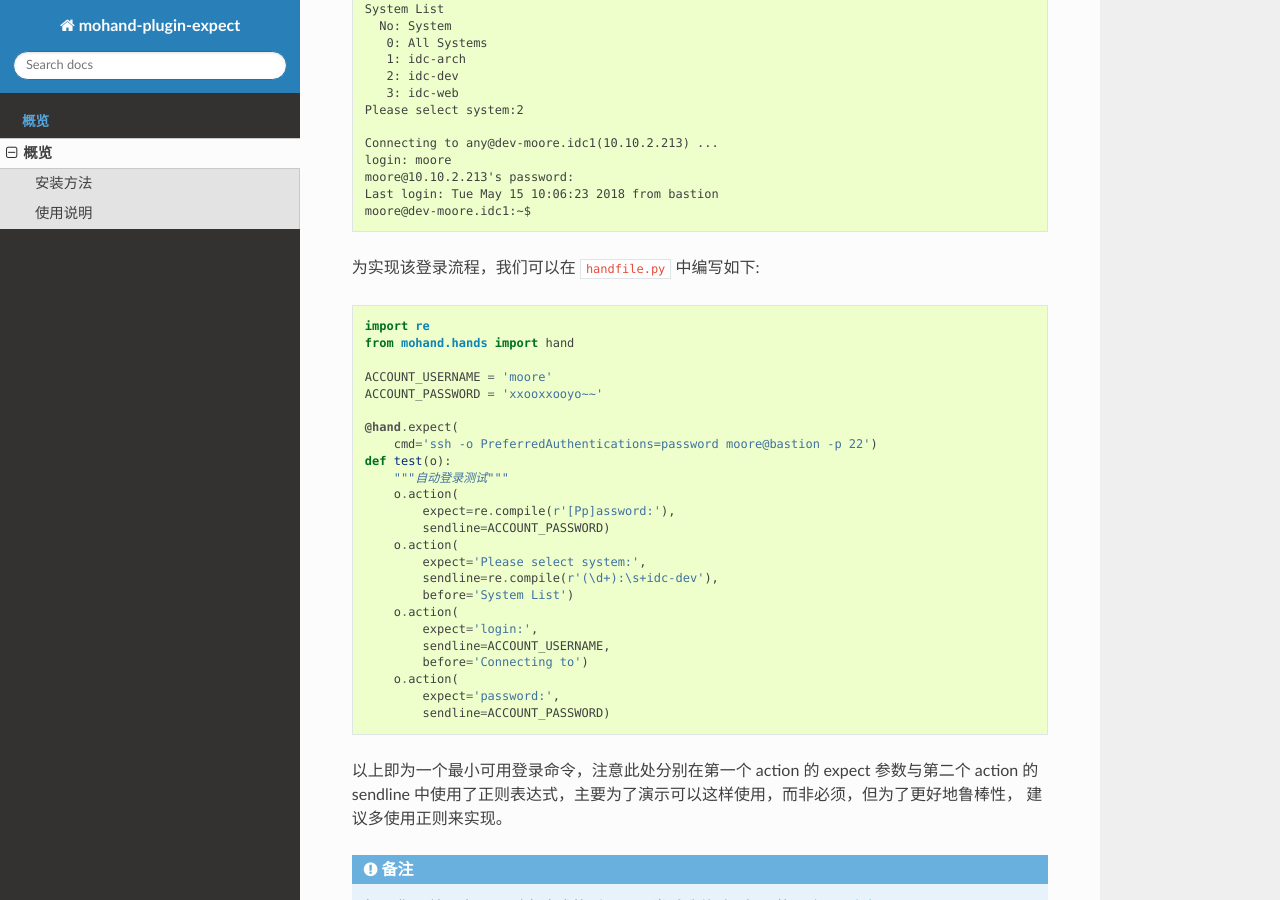
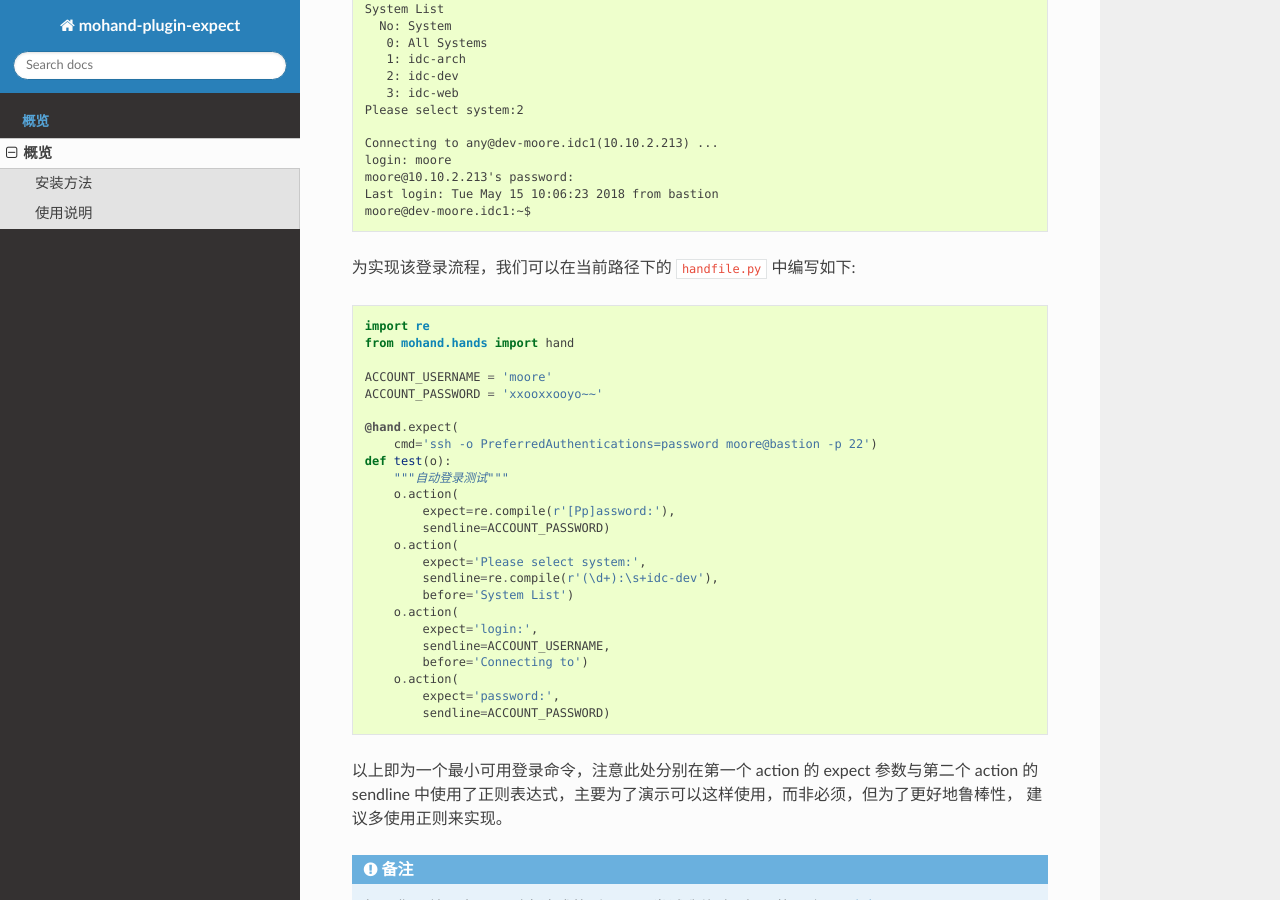
Before and after one commit to littlemo/mohand-plugin-expect, a Sphinx documentation site: the page built from docs/source/intro/overview.rst, in a window 1280 px wide and 900 px high, scrolled down 1265 px. Built offline with Sphinx 7.4.7 and the Read the Docs theme 2.0.0, drawn with Linux system fonts in a browser that asks for light colours; formulas are drawn with MathJax 3; cross-references to code outside the pages are shown as plain code.

Commit message:
O: 优化明确文档中的语言描述

```diff
--- a/docs/source/intro/overview.rst
+++ b/docs/source/intro/overview.rst
@@ -65,7 +65,7 @@
     Last login: Tue May 15 10:06:23 2018 from bastion
     moore@dev-moore.idc1:~$
 
-为实现该登录流程，我们可以在 ``handfile.py`` 中编写如下::
+为实现该登录流程，我们可以在当前路径下的 ``handfile.py`` 中编写如下::
 
     import re
     from mohand.hands import hand
```
